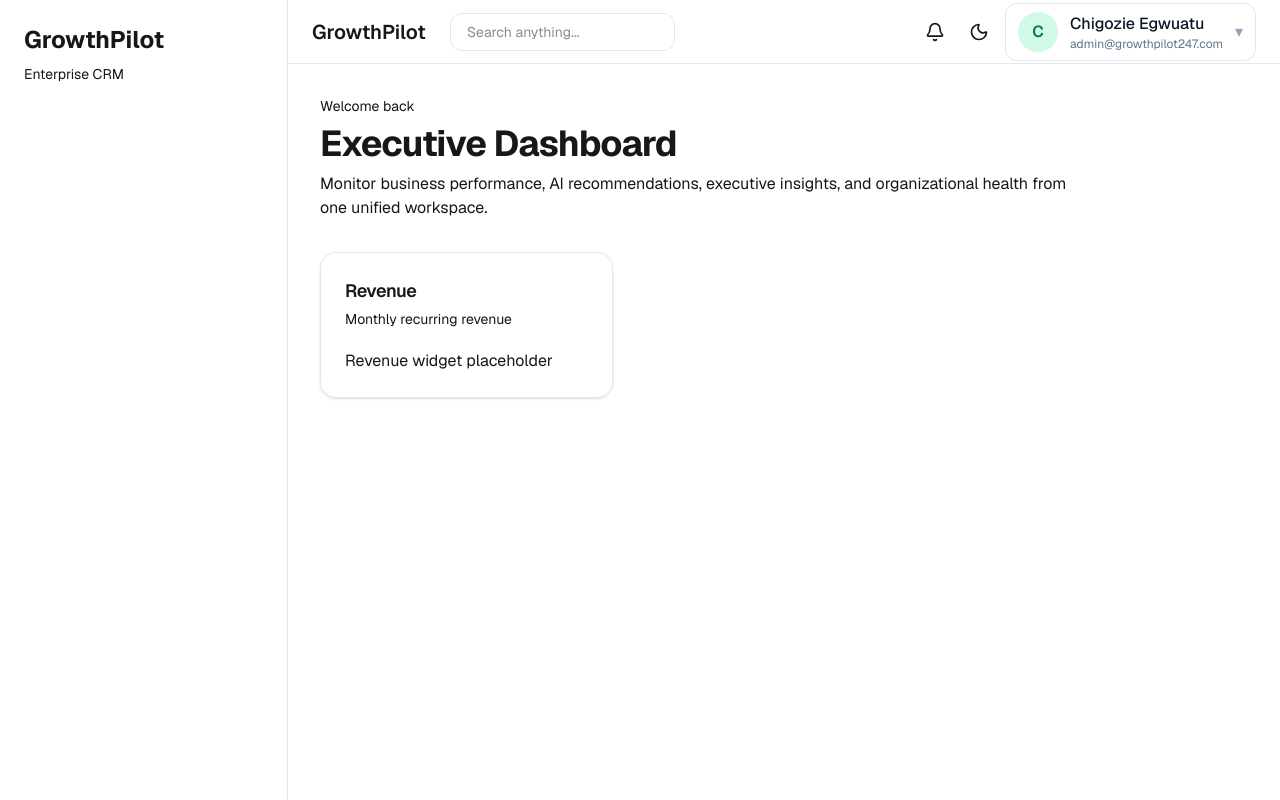
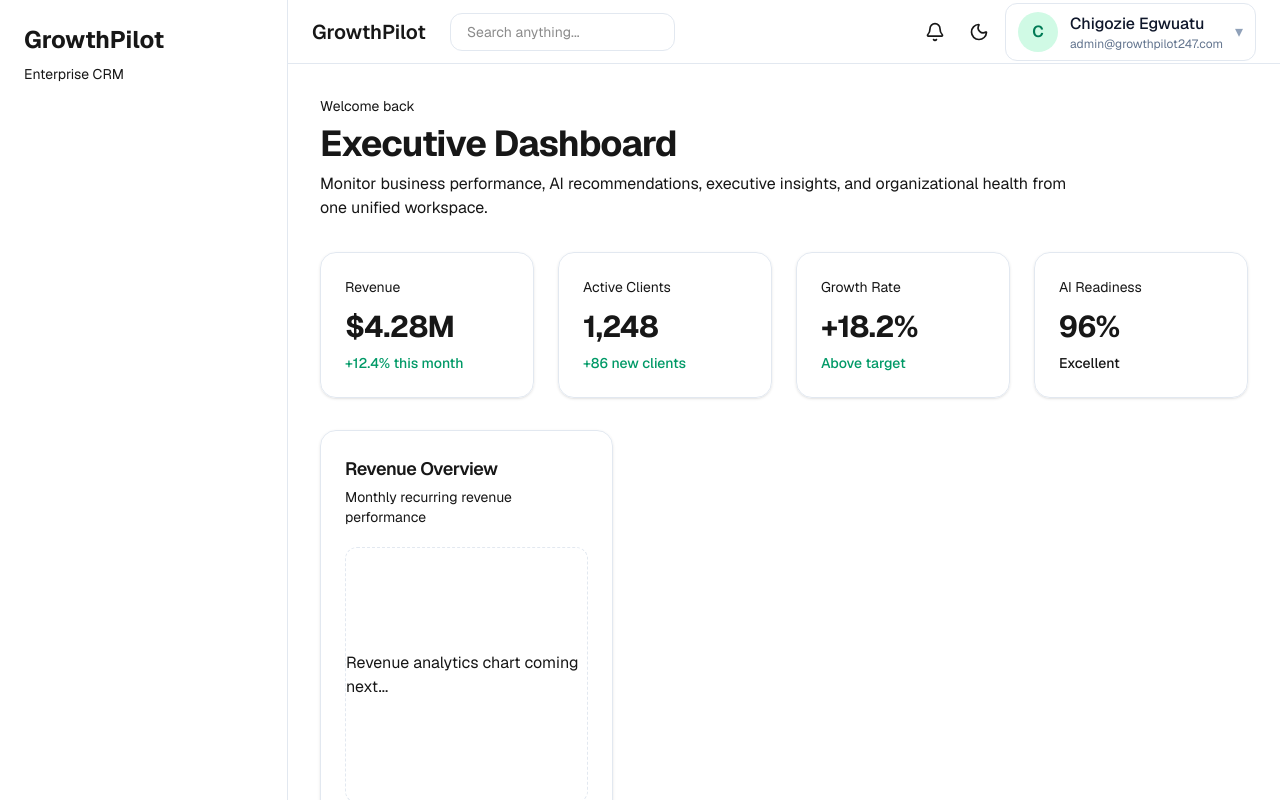
Before and after one commit to GrowthPilot247/GrowthPilot, a Next.js app: page /dashboard in a window 1280 px wide. Built offline with nearby package versions, Linux system fonts and the light colour scheme.

Commit message:
Amended Dashboard

```diff
--- /dev/null
+++ b/app/components/ExecutiveKPIs.tsx
@@ -0,0 +1,35 @@
+import { StatCard } from "@/app/components/ui/dashboard/StatCard";
+
+export function ExecutiveKPIs() {
+  return (
+    <section className="grid gap-6 sm:grid-cols-2 xl:grid-cols-4">
+      <StatCard
+        title="Revenue"
+        value="$4.28M"
+        change="+12.4% this month"
+        trend="up"
+      />
+
+      <StatCard
+        title="Active Clients"
+        value="1,248"
+        change="+86 new clients"
+        trend="up"
+      />
+
+      <StatCard
+        title="Growth Rate"
+        value="+18.2%"
+        change="Above target"
+        trend="up"
+      />
+
+      <StatCard
+        title="AI Readiness"
+        value="96%"
+        change="Excellent"
+        trend="neutral"
+      />
+    </section>
+  );
+}
--- /dev/null
+++ b/app/components/ui/dashboard/StatCard/StatCard.tsx
@@ -0,0 +1,41 @@
+"use client";
+
+import { cn } from "@/app/lib/cn";
+import { StatCardProps } from "./StatCard.types";
+
+export function StatCard({
+  title,
+  value,
+  change,
+  trend = "neutral",
+  className,
+}: StatCardProps) {
+  const trendColor = {
+    up: "text-emerald-600",
+    down: "text-red-600",
+    neutral: "text-muted-foreground",
+  }[trend];
+
+  return (
+    <div
+      className={cn(
+        "rounded-2xl border border-border bg-card p-6 shadow-sm transition-all duration-200 hover:shadow-md",
+        className
+      )}
+    >
+      <p className="text-sm text-muted-foreground">
+        {title}
+      </p>
+
+      <h3 className="mt-3 text-3xl font-bold tracking-tight">
+        {value}
+      </h3>
+
+      {change && (
+        <p className={cn("mt-2 text-sm font-medium", trendColor)}>
+          {change}
+        </p>
+      )}
+    </div>
+  );
+}
--- /dev/null
+++ b/app/components/ui/dashboard/StatCard/StatCard.types.ts
@@ -0,0 +1,7 @@
+export interface StatCardProps {
+  title: string;
+  value: string;
+  change?: string;
+  trend?: "up" | "down" | "neutral";
+  className?: string;
+}
--- /dev/null
+++ b/app/components/ui/dashboard/StatCard/index.ts
@@ -0,0 +1,2 @@
+export * from "./StatCard";
+export * from "./StatCard.types";
--- a/app/dashboard/page.tsx
+++ b/app/dashboard/page.tsx
@@ -1,25 +1,5 @@
-import { ExecutiveHeader } from "@/app/components/layout/ExecutiveHeader";
-import { DashboardGrid } from "@/app/components/ui/dashboard/DashboardGrid";
-import { Widget } from "@/app/components/ui/dashboard/Widget";
-import { WidgetHeader } from "@/app/components/ui/dashboard/WidgetHeader";
+import { ExecutiveDashboard } from "@/app/features/dashboard/components/ExecutiveDashboard";
 
 export default function DashboardPage() {
-  return (
-    <div className="space-y-8">
-      <ExecutiveHeader />
-
-      <DashboardGrid>
-        <Widget>
-          <WidgetHeader
-            title="Revenue"
-            description="Monthly recurring revenue"
-          />
-
-          <p className="text-muted-foreground">
-            Revenue widget placeholder
-          </p>
-        </Widget>
-      </DashboardGrid>
-    </div>
-  );
+  return <ExecutiveDashboard />;
 }
--- /dev/null
+++ b/app/features/dashboard/components/ExecutiveDashboard.tsx
@@ -0,0 +1,28 @@
+import { ExecutiveHeader } from "@/app/components/layout/ExecutiveHeader";
+import { DashboardGrid } from "@/app/components/ui/dashboard/DashboardGrid";
+import { Widget } from "@/app/components/ui/dashboard/Widget";
+import { WidgetHeader } from "@/app/components/ui/dashboard/WidgetHeader";
+import { ExecutiveKPIs } from "./ExecutiveKPIs";
+
+export function ExecutiveDashboard() {
+  return (
+    <div className="space-y-8">
+      <ExecutiveHeader />
+
+      <ExecutiveKPIs />
+
+      <DashboardGrid>
+        <Widget>
+          <WidgetHeader
+            title="Revenue Overview"
+            description="Monthly recurring revenue performance"
+          />
+
+          <div className="flex h-64 items-center justify-center rounded-xl border border-dashed border-border text-muted-foreground">
+            Revenue analytics chart coming next...
+          </div>
+        </Widget>
+      </DashboardGrid>
+    </div>
+  );
+}
--- /dev/null
+++ b/app/features/dashboard/components/ExecutiveKPIs.tsx
@@ -0,0 +1,35 @@
+import { StatCard } from "@/app/components/ui/dashboard/StatCard";
+
+export function ExecutiveKPIs() {
+  return (
+    <section className="grid gap-6 sm:grid-cols-2 xl:grid-cols-4">
+      <StatCard
+        title="Revenue"
+        value="$4.28M"
+        change="+12.4% this month"
+        trend="up"
+      />
+
+      <StatCard
+        title="Active Clients"
+        value="1,248"
+        change="+86 new clients"
+        trend="up"
+      />
+
+      <StatCard
+        title="Growth Rate"
+        value="+18.2%"
+        change="Above target"
+        trend="up"
+      />
+
+      <StatCard
+        title="AI Readiness"
+        value="96%"
+        change="Excellent"
+        trend="neutral"
+      />
+    </section>
+  );
+}
```
Also changed, not shown: app/features/dashboard/components/AuroraHero/AuroraHero.tsx (added), app/features/dashboard/components/AuroraHero/AuroraHero.types.ts (added), app/features/dashboard/components/AuroraHero/index.ts (added).
